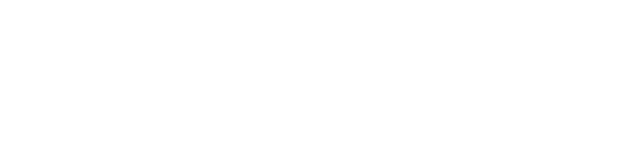
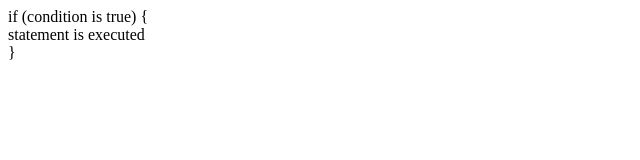
Before and after one commit to jillLoaiza/jillLoaiza.github.io, a plain HTML site: page js/1/ifStatement.html in a window 1280 px wide. Shown: the whole page, without its empty margins (0-640 px from the left). Drawn offline with Linux system fonts and the light colour scheme.

Commit message:
Update ifStatement.html

```diff
--- a/js/1/ifStatement.html
+++ b/js/1/ifStatement.html
@@ -8,6 +8,9 @@
 </head>
 
 <body>
+    <div>if (condition is true) {</div>
+    <div>statement is executed</div>
+    <div>}</div>
 
 </body>
 
```
